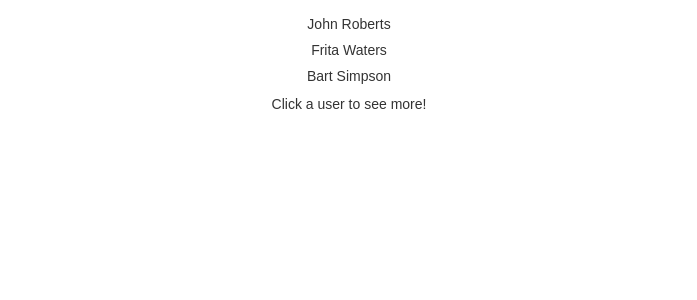
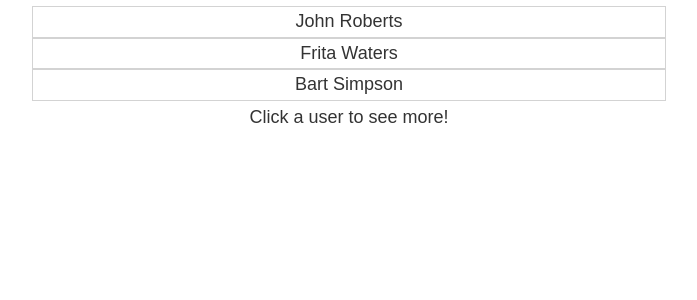
Before and after one commit to jkyletreman/react-userlist, a React (Create React App) app: page / in a window 1280 px wide. Shown: the top 300 px of the page, without its empty margins (291-988 px from the left). Built offline with nearby package versions, Linux system fonts and the light colour scheme.

Commit message:
Add user styling

```diff
--- a/src/UserList/UserList.jsx
+++ b/src/UserList/UserList.jsx
@@ -7,7 +7,7 @@ export const UserList = () => {
       {context => {
         return context.state.userData.map(user => {
           return (
-            <li key={user.id} onClick={context.selectUser}>
+            <li className="username" key={user.id} onClick={context.selectUser}>
               {user.first} {user.last}
             </li>
           );
--- a/src/index.css
+++ b/src/index.css
@@ -1,7 +1,13 @@
 * {
-  margin: .2rem;
   padding: .2rem;
   font-family: sans-serif;
   text-align: center;
   list-style: none;
+  font-size: 18px;
 }
+
+.username {
+  border: 1px solid lightgrey;
+  width: 50%;
+  margin: 0 auto;
+}
```
